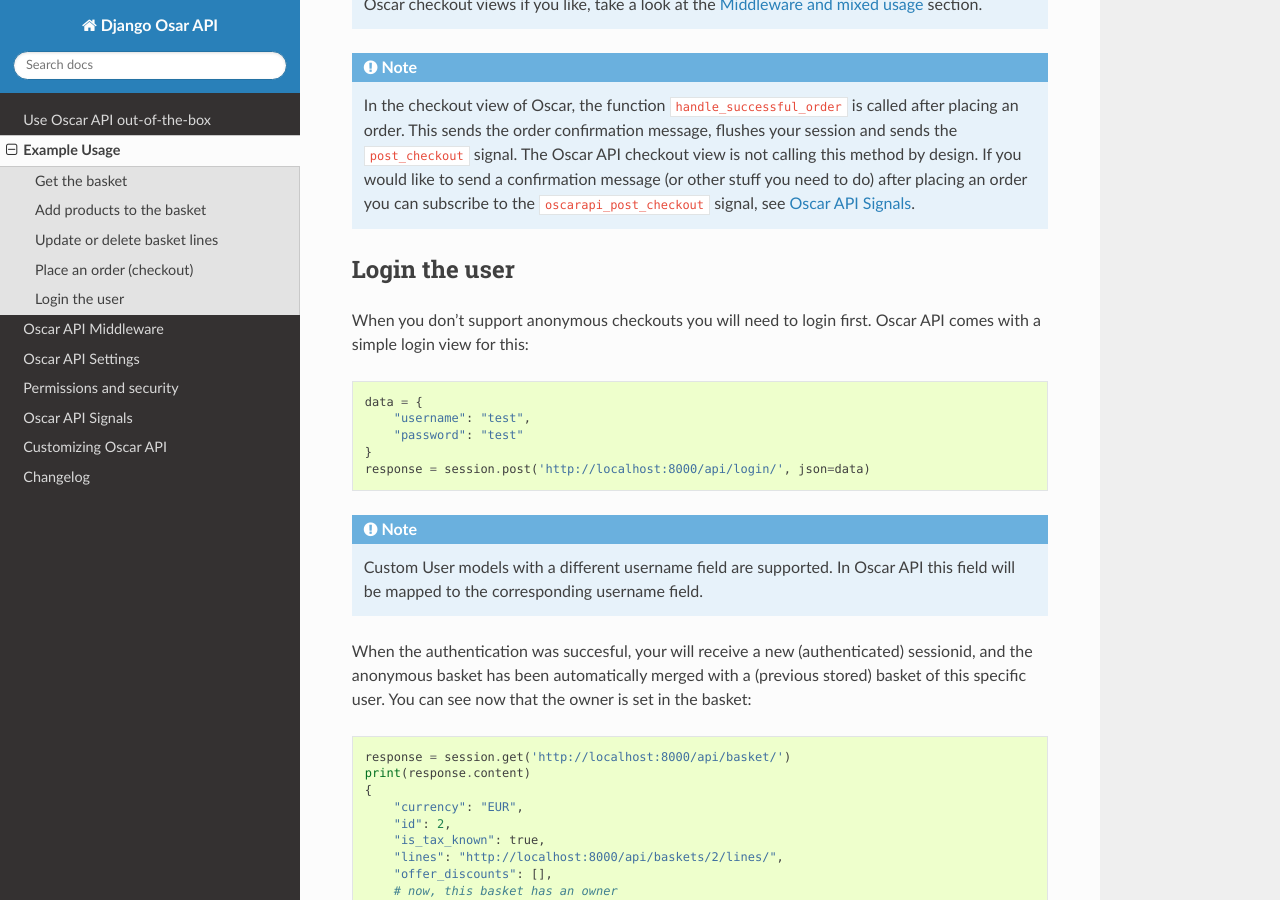
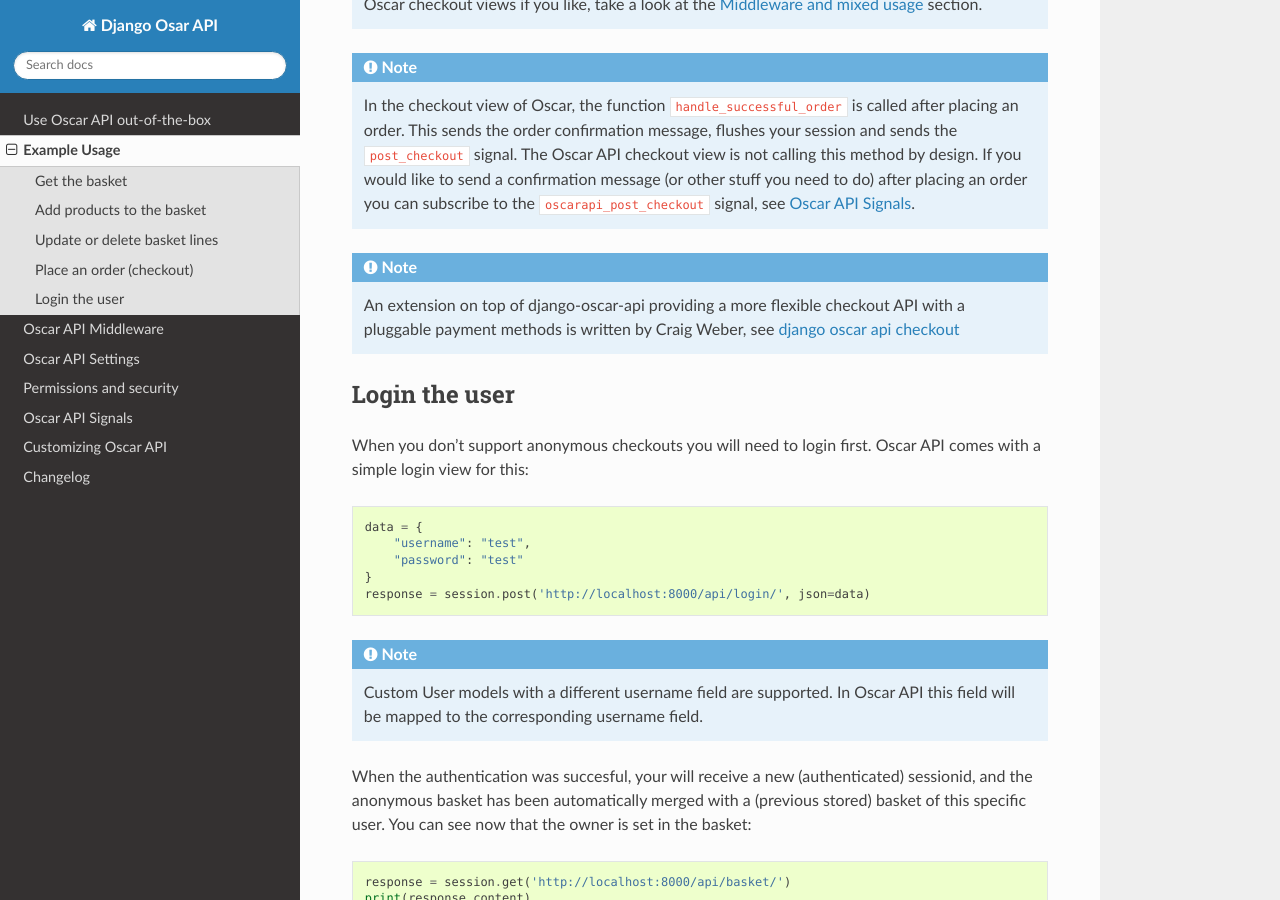
Before and after one commit to django-oscar/django-oscar-api, a Sphinx documentation site: the page built from docs/source/usage/communicate_with_the_api.rst, in a window 1280 px wide and 900 px high, scrolled down 5934 px. Built offline with Sphinx 7.4.7 and the Read the Docs theme 2.0.0, drawn with Linux system fonts in a browser that asks for light colours.

Commit message:
Added a link to the django oscar api checkout plugin in the docs

```diff
--- a/docs/source/usage/communicate_with_the_api.rst
+++ b/docs/source/usage/communicate_with_the_api.rst
@@ -317,6 +317,13 @@
 .. note::
     In the checkout view of Oscar, the function ``handle_successful_order`` is called after placing an order. This sends the order confirmation message, flushes your session and sends the ``post_checkout`` signal. The Oscar API checkout view is not calling this method by design. If you would like to send a confirmation message (or other stuff you need to do) after placing an order you can subscribe to the ``oscarapi_post_checkout`` signal, see :doc:`/usage/signals`.
 
+.. note::
+    An extension on top of django-oscar-api providing a more flexible checkout API with a pluggable payment methods
+    is written by Craig Weber, see `django oscar api checkout`_
+
+.. _`django oscar api checkout`: https://gitlab.com/thelabnyc/django-oscar-api-checkout
+
+
 .. _login-user-label:
 
 Login the user
```
